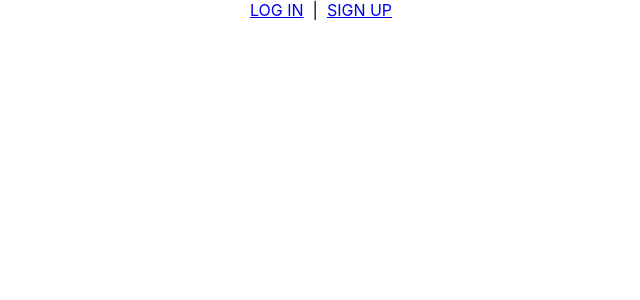
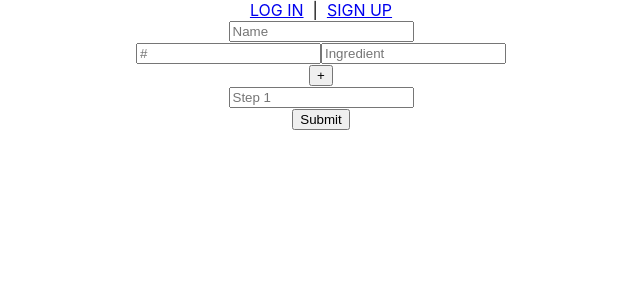
Before and after one commit to AKeyframe/familyRecipes-frontend, a React (Create React App) app: page /recipe/new in a window 1280 px wide. Shown: the top 300 px of the page, without its empty margins (319-959 px from the left). Built offline with nearby package versions, Linux system fonts and the light colour scheme.

Commit message:
github push

```diff
--- a/src/App.js
+++ b/src/App.js
@@ -7,6 +7,7 @@ import './App.css';
 import Signup from './pages/Signup';
 import Login from './pages/Login';
 import Index from './pages/Index';
+import RecipeNew from './pages/RecipeNew';
 
 import NavBar from './componenets/NavBar';
 
@@ -39,6 +40,9 @@ function App() {
         }/>
 
         <Route path='/home' component={Index} />
+        <Route path='/recipe/new' render={props =>
+            <RecipeNew {...props} />
+        }/>
 
       </Switch>
     </div>
--- /dev/null
+++ b/src/componenets/IngredientInput.js
@@ -0,0 +1,19 @@
+export default function IngredientInput(props){
+    const amount= `amount[${(props.pos)+1}]`
+    const ingred= `ingredients[${(props.pos)+1}].ingred`
+
+    const checkFirst = props.first === 'true' ? <></> : <button onClick={() => props.handleRemoveIngredient(props.pos)} type='button'>-</button>
+
+
+    return(
+        <div>
+            <input type='text' name={amount}
+                onChange={props.handleChange} placeholder='#'/>
+
+            <input type='text' name={ingred}
+                onChange={props.handleChange} placeholder='Ingredient'/>
+
+            {checkFirst}
+        </div>
+    );
+}
--- /dev/null
+++ b/src/componenets/RecipeResults.js
@@ -0,0 +1,30 @@
+import {useEffect, useState} from 'react';
+import {Link} from 'react-router-dom';
+import {getRecipes} from '../services/recipeService';
+
+export default function RecipeResults(props) {
+    const [recipes, setRecipes] = useState(null);
+
+    async function updateRecipe() {
+        setRecipes(await getRecipes());
+    }
+
+    useEffect(() => updateRecipe(), []);
+
+    const loaded = () => {
+        console.log(recipes)
+        return recipes.map((recipe) => (
+            <div key={recipe._id} className='recipe'>
+                <Link to={`/recipe/${recipe._id}`}>
+                    <h1>{recipe.name}</h1>
+                </Link>
+            </div>
+        ));
+    };
+
+    const loading = () => {
+        return <h1>Loading...</h1>;
+    };
+
+    return recipes ? loaded() : loading();
+}
--- a/src/pages/Index.js
+++ b/src/pages/Index.js
@@ -1,7 +1,20 @@
-export default function Index(){
+import {Link} from 'react-router-dom';
+
+import RecipeResults from '../componenets/RecipeResults';
+
+export default function Index(props){
+
+
+
     return(
         <div>
-            <h1>index</h1>
+            <h1>hello</h1>
+            <Link to='/recipe/new'>
+                <h1>Add A Recipe</h1>
+            </Link>
+
+            <RecipeResults />
+
         </div>
     );
 }
--- a/src/pages/Login.js
+++ b/src/pages/Login.js
@@ -2,7 +2,7 @@ import { useState } from 'react';
 import { Link } from 'react-router-dom';
 import { login } from '../services/userService';
 
-function Login(props) {
+export default function Login(props) {
     const [formState, setFormState] = useState({
         username: "",
         pw: ""
@@ -22,7 +22,7 @@ function Login(props) {
             await login(formState);
             console.log('done waiting');
             props.handleSignupOrLogin();
-            props.history.push('/index');
+            props.history.push('/home');
 
         } catch (err) {
             // Use a modal or toast in your apps instead of alert
@@ -67,5 +67,3 @@ function Login(props) {
         </div>
     );
 }
-
-export default Login;
--- /dev/null
+++ b/src/pages/RecipeNew.js
@@ -0,0 +1,111 @@
+import {useEffect, useState} from 'react';
+import { createRecipe } from '../services/recipeService';
+import IngredientInput from '../componenets/IngredientInput';
+
+export default function RecipeNew(props){
+
+    const [formState, setFormState] = useState({
+        creator: '',
+        access: '',
+        name: '',
+        ingredients: [{amount: '', ingred: ''}],
+        steps: []
+    });
+
+    const [numOfI, setNumOfI] = useState([]);
+    useEffect(() => setNumOfI([
+        <IngredientInput first='true' onChange={handleChange}
+        key={0} setNumOfI={setNumOfI} numOfI={numOfI}/>]), []);
+
+    const [numOfSteps, setNumOfSteps] = useState([]);
+
+    console.log(numOfI);
+
+    async function handleSubmit(event){
+        event.preventDefault();
+        console.log(formState);
+
+
+        createRecipe(formState);
+        setFormState({
+            creator: '',
+            access: '',
+            name: '',
+            ingredients: [{amount: '', ingred: ''}],
+            steps: []
+        });
+        props.history.push('/home');
+
+    }
+
+    function handleChange(event){
+        console.log(event.target)
+        setFormState({...formState, [event.target.name]: event.target.value});
+    }
+
+
+    function handleAdditionalIngredient(){
+
+        const newArray = [];
+        newArray.push(
+            <IngredientInput pos={numOfI.length} key={numOfI.length} handleRemoveIngredient={handleRemoveIngredient}
+            handleChange={handleChange}
+            setNumOfI={setNumOfI} numOfI={numOfI}/>)
+        setNumOfI(prevArray => [...prevArray, ...newArray]);
+
+
+        console.log('numOfI');
+        console.log(numOfI);
+
+    }
+
+    function handleRemoveIngredient(pos){
+        const newArray = [];
+
+        console.log('numOfI before removal');
+        console.log(numOfI)
+        console.log('Pos Removed')
+        console.log(pos)
+        console.log('---------------')
+
+        numOfI.forEach((ing, i) => {
+            console.log('Ingred:')
+            console.log(ing);
+            console.log(' ');
+
+            if(pos === i){
+                return;
+            } else{
+                newArray.push(ing);
+            }
+
+
+        });
+        console.log('================')
+        console.log('New Array')
+        console.log(newArray)
+        setNumOfI([...newArray])
+        console.log('Num Of I')
+        console.log(numOfI)
+    }
+
+    return(
+        <div>
+            <form onSubmit={handleSubmit}>
+                <div className='ingred'>
+                    <input type='text' name='name'
+                    placeholder='Name' onChange={handleChange} />
+
+                    {numOfI}
+
+                    <button type="button" onClick={handleAdditionalIngredient}>+</button>
+                </div>
+
+                <div className='steps'>
+                    <input type="text" name='steps[]' placeholder={`Step ${numOfSteps+1}`}/>
+                </div>
+                <button>Submit</button>
+            </form>
+        </div>
+    );
+}
--- a/src/pages/Signup.js
+++ b/src/pages/Signup.js
@@ -2,7 +2,7 @@ import { useState } from 'react';
 import SignupForm from '../componenets/SignupForm';
 
 
-function Signup(props){
+export default function Signup(props){
 
   const [messageState, setMessageState] = useState({
     msg: ''
@@ -19,5 +19,3 @@ function Signup(props){
       </div>
     );
 }
-
-export default Signup;
--- /dev/null
+++ b/src/services/recipeService.js
@@ -0,0 +1,29 @@
+
+const URL = "http://localhost:4000/recipes";
+
+const getRecipes = async () => {
+    const response = await fetch(URL);
+    const data = await response.json();
+    const ret = await data;
+    return(ret);
+};
+
+const createRecipe = async (recipe) => {
+    console.log('==========---------------==================');
+    console.log(recipe);
+    await fetch(URL, {
+        method: "POST",
+        headers: {
+          "Content-Type": "Application/json",
+        },
+        body: JSON.stringify(recipe),
+    });
+    getRecipes();
+};
+
+
+
+export {
+    getRecipes,
+    createRecipe
+}
```
